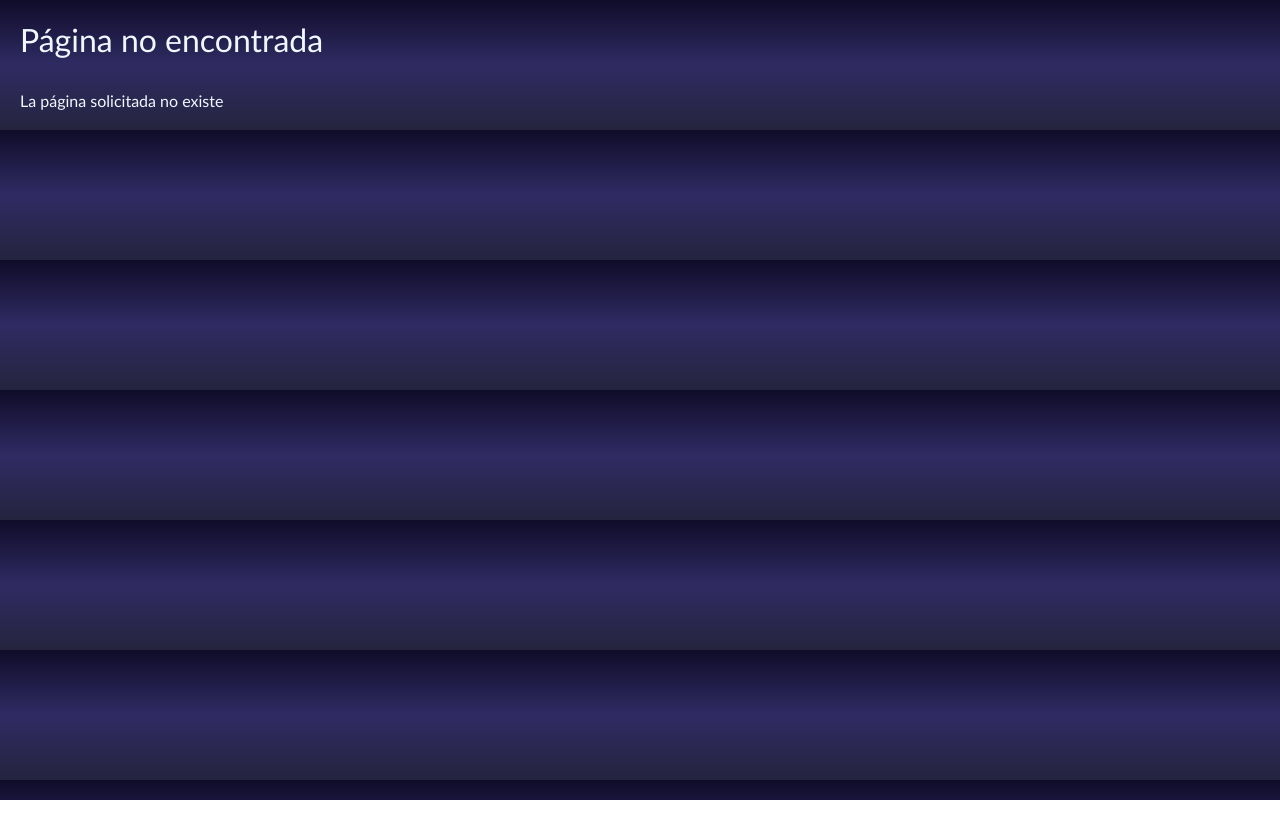
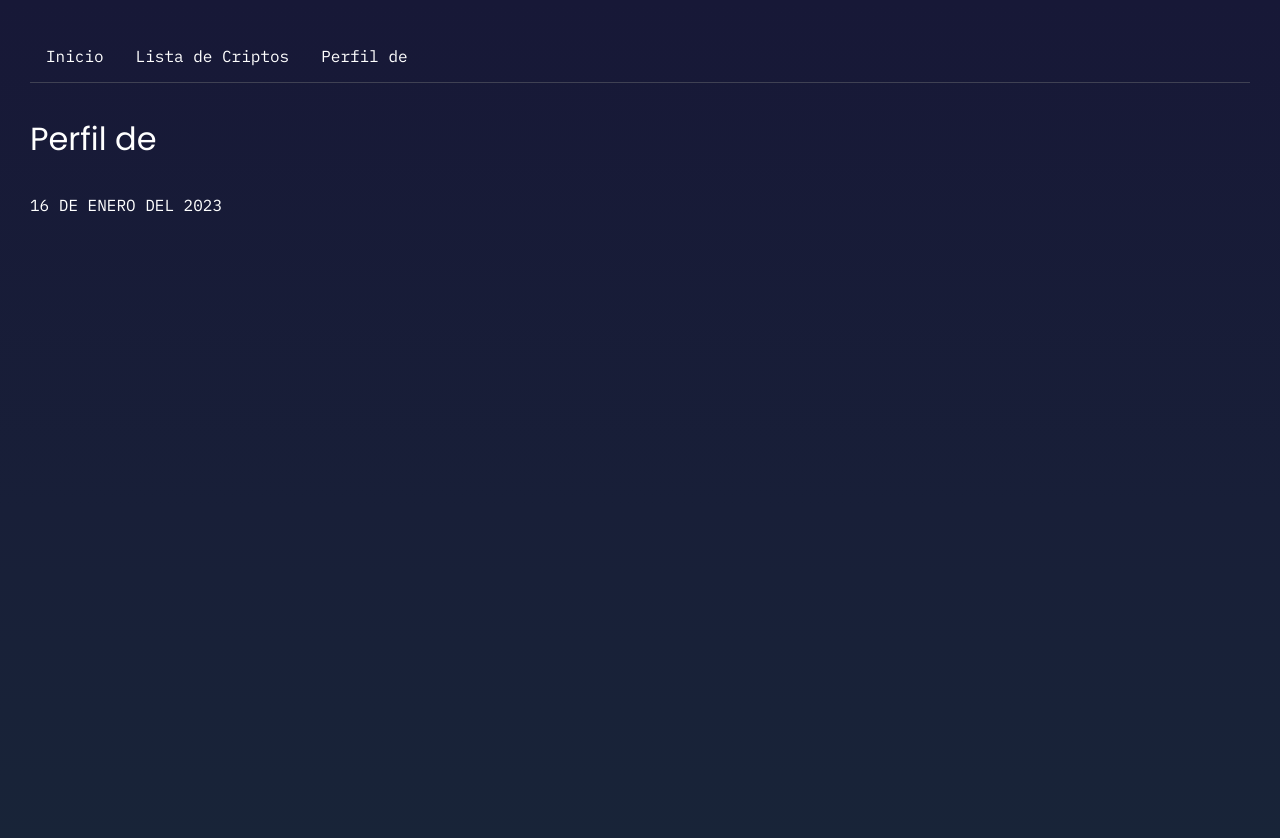
Before and after one commit to mariafs2407/React-CoinCap, a React (Vite) app: page /perfil in a window 1280 px wide. Shown: the top 838 px of the page. Before the commit the page ends 800 px from the top, so only its background shows below. Built offline with nearby package versions, Linux system fonts and the light colour scheme.

Commit message:
agregando nota final

```diff
--- a/src/Main.css
+++ b/src/Main.css
@@ -1,32 +1,58 @@
-html{
+@import url('https://fonts.googleapis.com/css2?family=IBM+Plex+Mono:wght@400;700&display=swap');
+@import url('https://fonts.googleapis.com/css2?family=Poppins:wght@400;700&display=swap');
+
+html {
     box-sizing: border-box;
     font-size: 16px;
-    color: aliceblue;
-    font-family: 'Trebuchet MS', 'Lucida Sans Unicode', 'Lucida Grande', 'Lucida Sans', Arial, sans-serif;
-    padding: 20px;
+    color: white;
+    font-family: 'IBM Plex Mono';
+    padding: 30px;
+}
 
-}
-*,*::before,*:after{
+*,
+*:before,
+*:after {
     box-sizing: inherit;
 }
 
-body,h1,h2,h3,h4,h5,h6,p,ol,ul{
-
+body,
+h1,
+h2,
+h3,
+h4,
+h5,
+h6,
+p,
+ol,
+ul {
     padding: 0;
     margin: 0;
     font-weight: normal;
 }
-img{
+
+h1,
+h2,
+h3,
+h4,
+h5 {
+    font-family: 'Poppins';
+}
+
+img {
     max-width: 100%;
     height: auto;
 }
-body{
-    background: rgb(0,15,22);
-    background:linear-gradient(#0f0c29,#302b63,#24243e);
+
+body {
+    background: rgb(0, 15, 22);
+    background: linear-gradient(180deg, #171837 0%, #181F38 60.42%, #182438 100%);
+    min-height: 98vh;
 }
-h1{
+
+h1 {
     margin-bottom: 2rem;
 }
-h2{
+
+h2 {
     margin-bottom: 1rem;
 }
--- /dev/null
+++ b/src/Perfil.jsx
@@ -0,0 +1,22 @@
+import React, { useEffect, useState } from 'react';
+
+const Perfil = () => {
+
+    const [usuario,setUsuario] =useState({})
+
+    useEffect(() => {
+        setUsuario({
+            name:"Maria Flores",
+            registered:"16/Enero/2023"
+        })
+
+    },[])
+    return (
+        <div>
+            <h1>Perfil de  </h1>
+            <div> 16 DE ENERO DEL 2023</div>
+        </div>
+    );
+}
+
+export default Perfil;
--- a/src/components/menu/Menu.jsx
+++ b/src/components/menu/Menu.jsx
@@ -1,22 +1,25 @@
-import React from 'react';
-import { Link, NavLink } from 'react-router-dom';
+import React, { useContext} from 'react'
+import {  NavLink } from 'react-router-dom'
+import { UserContext } from '../../context/UserContext'
 import './Menu.css'
 
-const Menu =() => {
+const Menu = () => {
+    const usuario =useContext(UserContext)
+
     return (
         <>
             <nav className="main-menu">
                 <ul>
                     <li><NavLink to="/">Inicio</NavLink></li>
                     <li><NavLink to="/Criptomonedas">Lista de Criptos</NavLink></li>
-                <li></li>
+                    <li><NavLink to="/perfil">Perfil de </NavLink></li>
                 </ul>
                 {/* el navlink  es para los que estan dentro del navbar,esa es la
             diferencia entre navlink y link  */}
             </nav>
 
         </>
-    );
+    )
 }
 
-export default Menu;
+export default Menu
--- /dev/null
+++ b/src/context/UserContext.jsx
@@ -0,0 +1,25 @@
+import { createContext, useEffect, useState } from "react"
+
+const UserContext = createContext()
+
+// encargado de proveer informacion a sus hijos
+const UserContextProvider =({Children}) =>{
+
+    const [usuario,setUsuario] =useState({})
+    useEffect(() => {
+        setUsuario({
+            name:"Maria Flores",
+            registered:"16/Enero/2023"
+        })
+    },[])
+
+    return(
+        <UserContext.Provider value={usuario}>
+            {/* vas a acceder a todos los hijso que tienen el componente */}
+            {Children}
+        </UserContext.Provider>
+
+    )
+}
+
+export {UserContext,UserContextProvider}
--- a/src/main.jsx
+++ b/src/main.jsx
@@ -4,11 +4,11 @@ import { BrowserRouter, Route, Routes } from 'react-router-dom'
 import App from './components/App'
 import "./Main.css"
 import Pagina404 from './components/404'
-import Saludo from './components/Saludo'
-import Menu from './components/menu/Menu'
 import Cuadricula from './components/Cuadricula'
 import Home from './components/Home'
 import CriptoPage from './components/cripto/CriptoPage'
+import Perfil from './Perfil'
+import { UserContextProvider } from './context/UserContext'
 
 
 ReactDOM.createRoot(document.getElementById('root'))
@@ -18,6 +18,7 @@ ReactDOM.createRoot(document.getElementById('root'))
                 <Routes >
                     <Route path='/' element={<App/>}>
                         <Route index element={<Home/>} />
+                        <Route path='perfil' element={<Perfil/>}/>
                     </Route>
                     <Route path='/Criptomonedas' element={<App/>}>
                         <Route index element={<Cuadricula/>}/>
```
Lines whose indentation alone changed are shown as unchanged.
